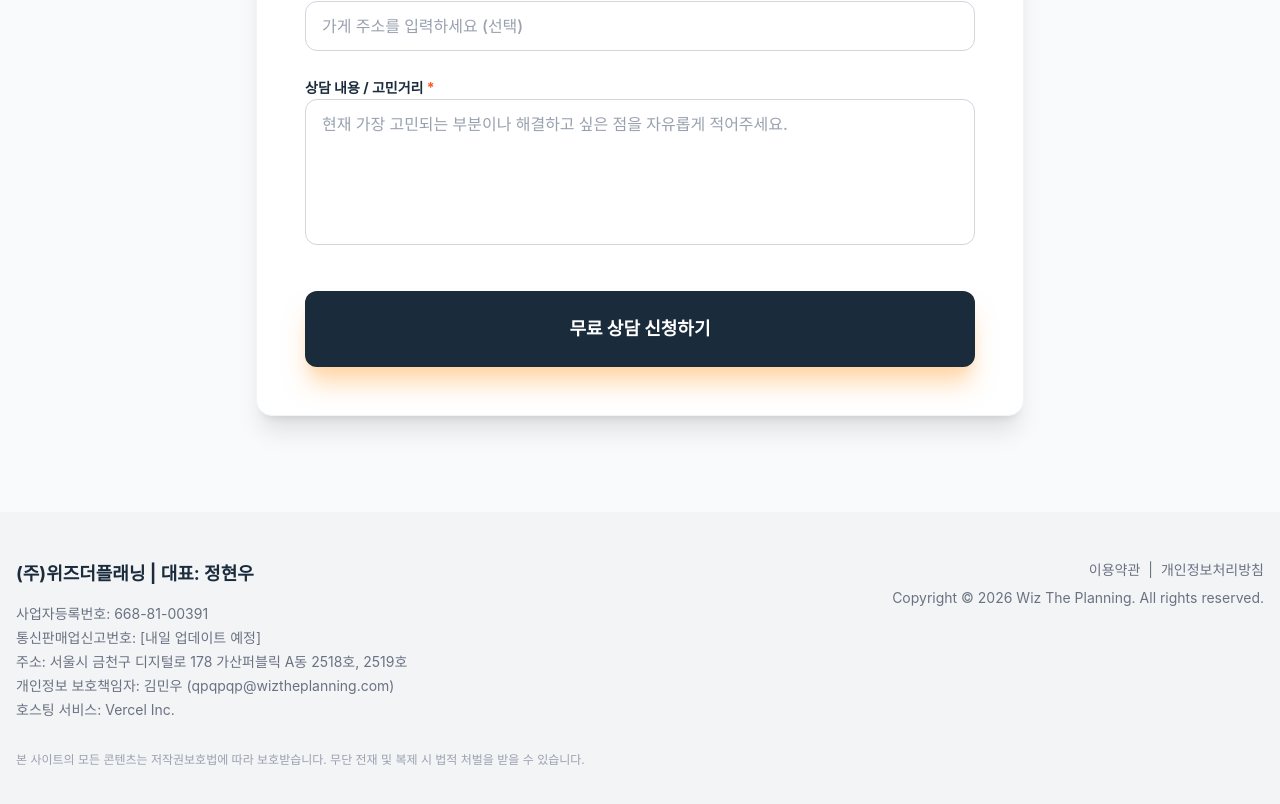
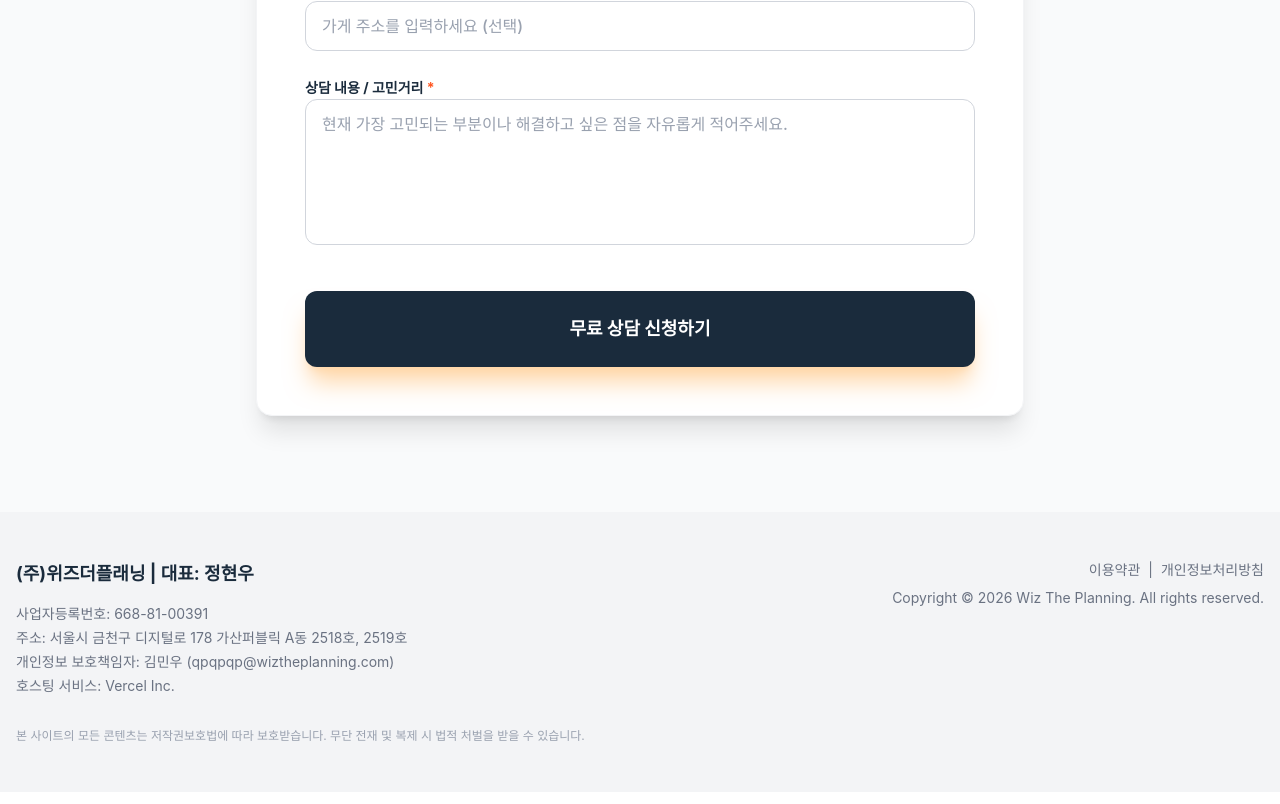
Before and after one commit to asaaaa12313/baemin3, a Next.js app: page / in a window 1280 px wide. Shown: the part 7786-8590 px from the top of the page. Built offline with nearby package versions, Linux system fonts and the light colour scheme; a web font is replaced by a local one.

Commit message:
Remove mail-order business report line

```diff
--- a/src/components/sections/Footer.tsx
+++ b/src/components/sections/Footer.tsx
@@ -14,7 +14,6 @@ export function Footer() {
                             <h4 className="font-bold text-deep-navy text-lg mb-4">(주)위즈더플래닝 | 대표: 정현우</h4>
                             <div className="space-y-1 text-xs md:text-sm">
                                 <p>사업자등록번호: 668-81-00391</p>
-                                <p>통신판매업신고번호: [내일 업데이트 예정]</p>
                                 <p>주소: 서울시 금천구 디지털로 178 가산퍼블릭 A동 2518호, 2519호</p>
                                 <p>개인정보 보호책임자: 김민우 (qpqpqp@wiztheplanning.com)</p>
                                 <p>호스팅 서비스: Vercel Inc.</p>
```
